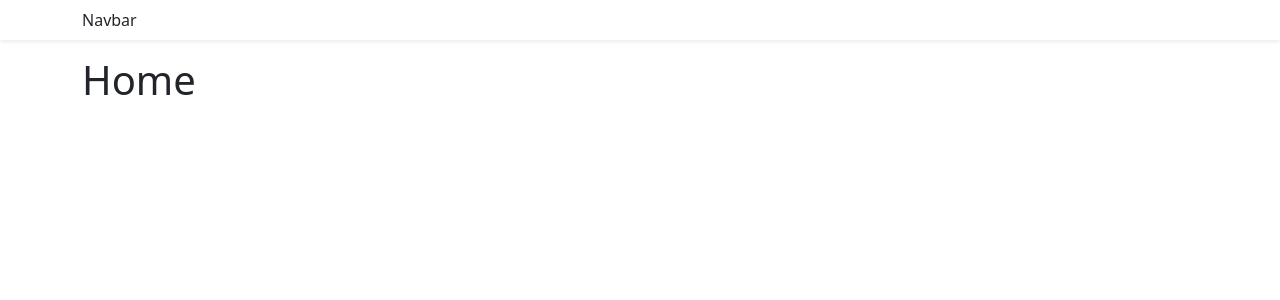
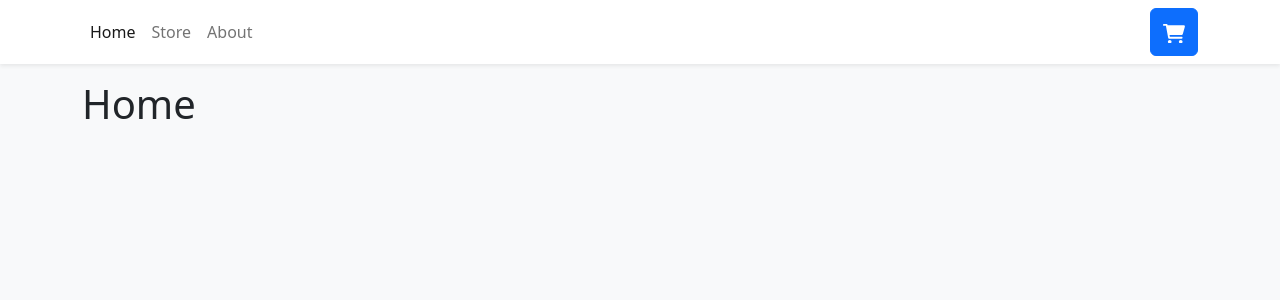
Before and after one commit to hseiji/green-room-app, a React (Vite) app: page / in a window 1280 px wide. Shown: the top 300 px of the page. Built offline with nearby package versions, Linux system fonts and the light colour scheme.

Commit message:
update navbar

```diff
--- a/index.html
+++ b/index.html
@@ -6,7 +6,7 @@
     <meta name="viewport" content="width=device-width, initial-scale=1.0" />
     <title>Vite + React + TS</title>
   </head>
-  <body>
+  <body class="bg-light">
     <div id="root"></div>
     <script type="module" src="/src/main.tsx"></script>
   </body>
--- a/src/components/Navbar.tsx
+++ b/src/components/Navbar.tsx
@@ -1,10 +1,24 @@
-import { Container, Navbar as NavbarBoot } from "react-bootstrap";
+import { Button, Container, Nav, Navbar as NavbarBoot } from "react-bootstrap";
+import { NavLink } from "react-router-dom";
 
 export function Navbar() {
   return (
     <NavbarBoot className="bg-white shadow-sm mb-3">
       <Container>
-        Navbar
+        <Nav className="me-auto">
+          <Nav.Link to="/" as={NavLink} >Home</Nav.Link>
+          <Nav.Link to="/store" as={NavLink} >Store</Nav.Link>
+          <Nav.Link to="/about" as={NavLink} >About</Nav.Link>
+        </Nav>
+        <Button style={{ width: "3rem", height: "3rem" }}>
+          <svg
+              xmlns="http://www.w3.org/2000/svg"
+              viewBox="0 0 576 512"
+              fill="currentColor"
+          >
+              <path d="M96 0C107.5 0 117.4 8.19 119.6 19.51L121.1 32H541.8C562.1 32 578.3 52.25 572.6 72.66L518.6 264.7C514.7 278.5 502.1 288 487.8 288H170.7L179.9 336H488C501.3 336 512 346.7 512 360C512 373.3 501.3 384 488 384H159.1C148.5 384 138.6 375.8 136.4 364.5L76.14 48H24C10.75 48 0 37.25 0 24C0 10.75 10.75 0 24 0H96zM128 464C128 437.5 149.5 416 176 416C202.5 416 224 437.5 224 464C224 490.5 202.5 512 176 512C149.5 512 128 490.5 128 464zM512 464C512 490.5 490.5 512 464 512C437.5 512 416 490.5 416 464C416 437.5 437.5 416 464 416C490.5 416 512 437.5 512 464z" />
+            </svg>
+        </Button>
       </Container>
     </NavbarBoot>
   )
```
